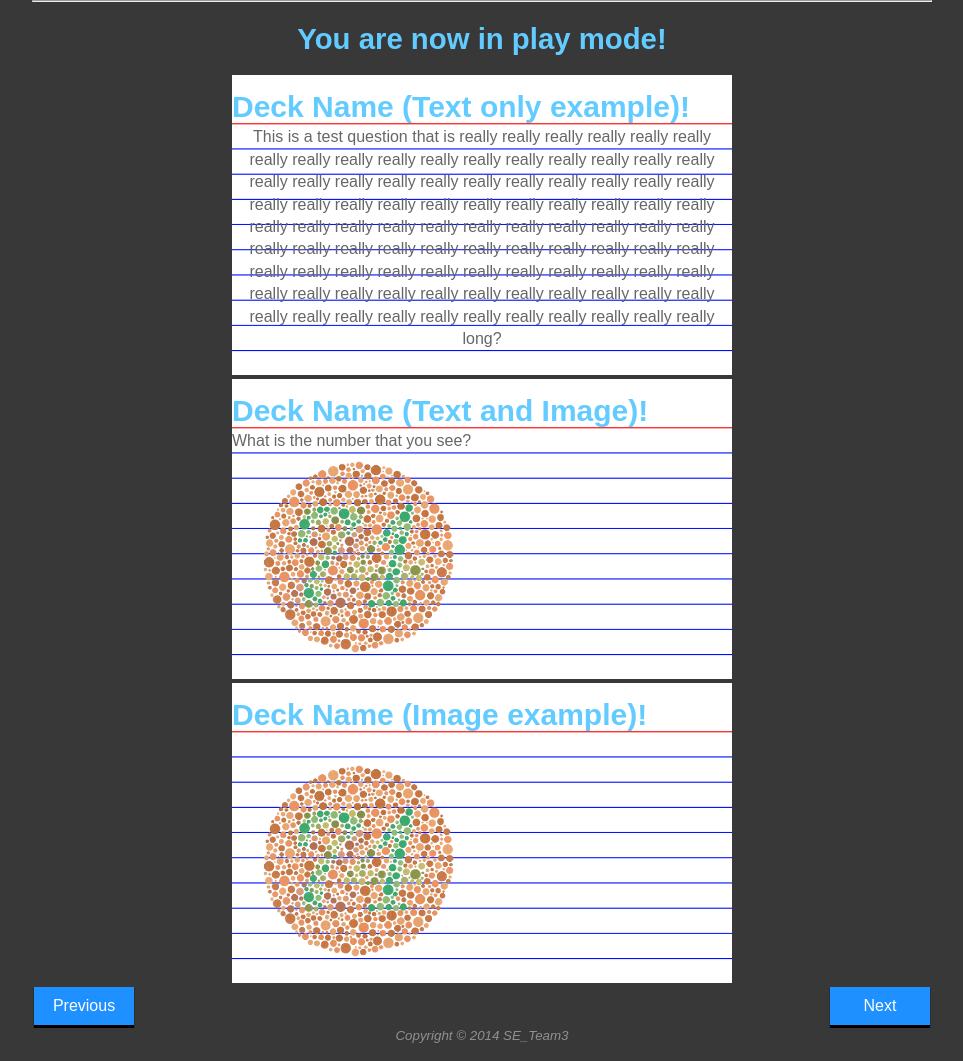
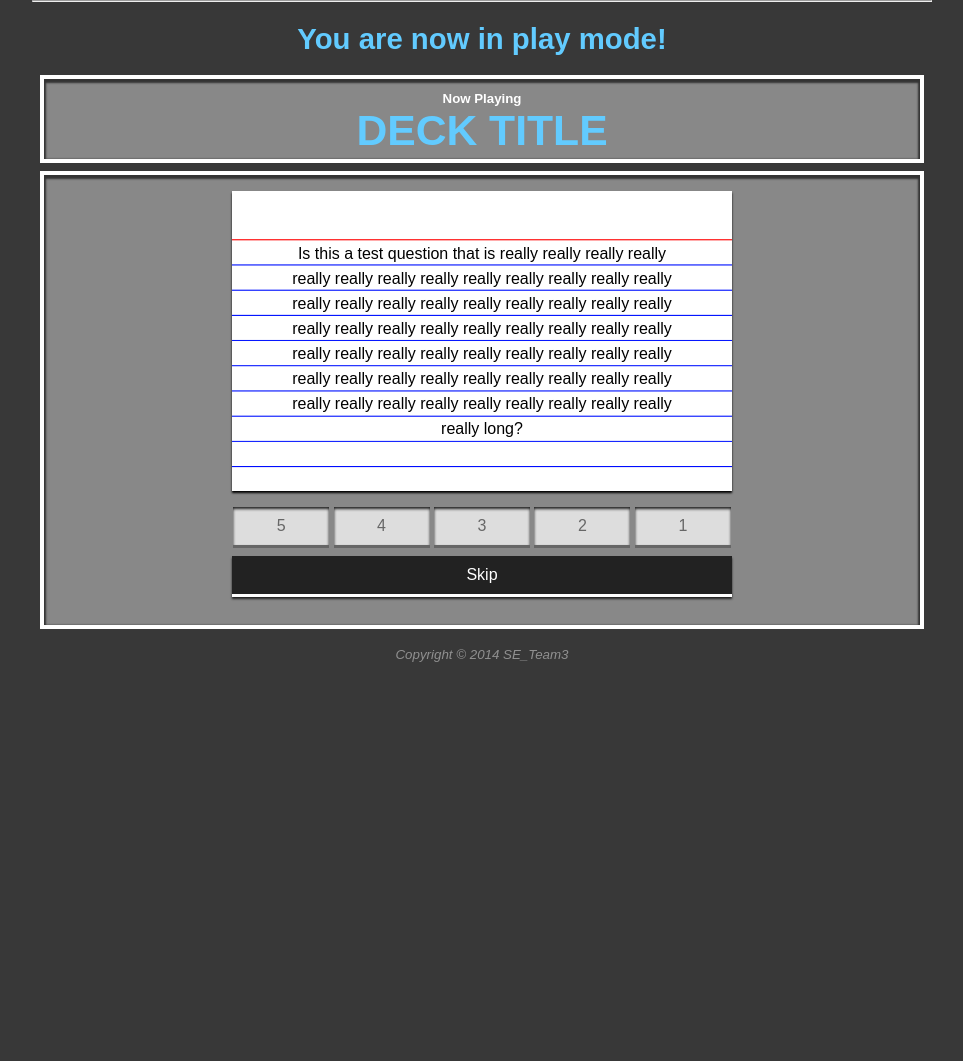
Before and after one commit to latreides/SE_Team3, a Django app: page /play/1 in a window 1280 px wide. Shown: the part 165-1226 px from the top of the page, without its empty margins (158-1121 px from the left). After the commit the page ends 827 px from the top, so only its background shows below. Run offline with Django 3.2, Linux system fonts and the light colour scheme; the visitor is signed in with stand-in values (Sample User, id 1).

Commit message:
Visual representation of play frame in place
Currently not functional, just visual. Difficulty rating not enabled by
default until the card is "flipped" by clicking on it. This can be
disabled by commenting out the window.onload function in play.js. None
of these files are "done."

```diff
--- a/flashcards/static/css/play_page.css
+++ b/flashcards/static/css/play_page.css
@@ -1,4 +1,5 @@
 .card {
+    /* box-shadow: 0px 2px 2px #444; */
     position: relative;
     color: #666;
     text-align: center;
@@ -38,3 +39,162 @@ a.btnRight{
     width: 100px;
     float: right;
 }
+
+#uiCard {
+    background-image: url('../img/card.png');
+    box-shadow: 0px 2px 2px black;
+    color: black;
+    cursor: pointer;
+    height: 300px;
+    margin-bottom: 16px;
+    margin-left: auto;
+    margin-right: auto;
+    max-width: 500px;
+    overflow: hidden;
+}
+
+#uiCard:hover {
+    box-shadow: 0px 0px 8px 4px white;
+}
+
+#uiTitle {
+    position: relative;
+    text-align: left;
+    top: 16px;
+}
+
+#uiQuestion {
+    line-height: 25px;
+    margin-left: auto;
+    margin-right: auto;
+    margin-top: 50px;
+    max-height: 200px;
+    max-width: 400px;
+    overflow: hidden;
+    position: relative;
+    text-align: center;
+}
+
+#deckTitle {
+    color: #62CBFF;
+    font-size: 32pt;
+    font-weight: bold;
+    text-align: center;
+}
+
+#playField {
+    padding-left: 8px;
+    padding-right: 8px;
+}
+
+#playField h5 {
+    margin: 0px;
+    margin-top: 8px;
+    text-align: center;
+}
+
+#playField > div{
+    background: #888;
+    border: white solid 4px;
+    box-shadow: 0px 2px 2px 2px #333 inset;
+    margin-bottom: 8px;
+    padding: 4px;
+}
+
+div #playFrame {
+    background: #888;
+    border: white solid 4px;
+    box-shadow: 0px 2px 2px 2px #333 inset;
+    margin-bottom: 8px;
+    padding: 16px;
+    padding-bottom: 4px;
+}
+
+#buttonPanel {
+    list-style: none;
+    margin: auto;
+    margin-bottom: 16px;
+    max-width: 500px;
+    padding: 0px;
+    text-align: center;
+}
+
+.uiButton {
+    background: #222;
+    border-bottom-style: solid;
+    border-bottom-width: medium;
+    border-bottom-color: white;
+    box-shadow: 0px 2px 2px #222;
+    color: white;
+    display: inline-block;
+    margin-bottom: 8px;
+    padding: 10px;
+    text-align: center;
+    width: 480px;
+}
+
+.uiButton:hover {
+    background: #555;
+    color: white;
+    box-shadow: 0px 2px 3px #222 inset;
+    cursor: pointer;
+}
+
+.uiButton-resize {
+    width: 76px;
+}
+
+.uiButtonDisabled, .uiButtonDisabled:hover {
+    background: #DDD;
+    border-bottom-style: solid;
+    border-bottom-width: medium;
+    border-bottom-color: #666;
+    box-shadow: 0px 2px 3px #222 inset;
+    color: #666;
+    cursor: default;
+    display: inline-block;
+    margin-bottom: 8px;
+    padding: 10px;
+    text-align: center;
+    width: 76px;
+}
+
+#ui5.uiButton {
+    background: red;
+    color: black;
+}
+#ui5.uiButton:hover {
+    background: #FC9B9B;
+}
+
+#ui4.uiButton {
+    background: orange;
+    color: black;
+}
+#ui4.uiButton:hover {
+    background: #FCC79B;
+}
+
+#ui3.uiButton {
+    background: yellow;
+    color: black;
+}
+#ui3.uiButton:hover {
+    background: #FCFA9B;
+}
+
+#ui2.uiButton {
+    background: #45FF45;
+    color: black;
+}
+#ui2.uiButton:hover {
+    background: #A8FFA8;
+}
+
+#ui1.uiButton {
+    background: #00F2FF;
+    color: black;
+}
+#ui1.uiButton:hover {
+    background: #B3FBFF;
+}
--- /dev/null
+++ b/flashcards/static/js/play.js
@@ -0,0 +1,57 @@
+var buttonsDisabled = false;
+
+window.onload = function() {
+    toggleButtons();
+    $("#uiCard").click(flip);
+};
+
+function loadXMLDoc() {
+    var xmlhttp;
+    if (window.XMLHttpRequest) {// code for IE7+, Firefox, Chrome, Opera, Safari
+        xmlhttp=new XMLHttpRequest();
+    } else {// code for IE6, IE5
+        xmlhttp=new ActiveXObject("Microsoft.XMLHTTP");
+    }
+    xmlhttp.onreadystatechange=function() {
+        if (xmlhttp.readyState==4 && xmlhttp.status==200) {
+            document.getElementById("myDiv").innerHTML="<h2>" + xmlhttp.responseText + "</h2>";
+        } else if (xmlhttp.readyState == 4 && xmlhttp.status == 404) {
+            document.getElementById("myDiv").innerHTML = "<em>404 - Not Found...?</em>";
+        } else {
+            document.getElementById("myDiv").innerHTML = "Loading...";
+        }
+    }
+    xmlhttp.open("GET","../static/info.txt",true);
+    xmlhttp.send();
+}
+
+function toggleButtons() {
+    buttonsDisabled = !buttonsDisabled;
+    $("#ui5").toggleClass("uiButton").toggleClass("uiButtonDisabled");
+    $("#ui4").toggleClass("uiButton").toggleClass("uiButtonDisabled");
+    $("#ui3").toggleClass("uiButton").toggleClass("uiButtonDisabled");
+    $("#ui2").toggleClass("uiButton").toggleClass("uiButtonDisabled");
+    $("#ui1").toggleClass("uiButton").toggleClass("uiButtonDisabled");
+
+    if (buttonsDisabled) {
+        $("#ui5").attr("title", "Please flip the card by clicking on it before rating its difficulty.");
+        $("#ui4").attr("title", "Please flip the card by clicking on it before rating its difficulty.");
+        $("#ui3").attr("title", "Please flip the card by clicking on it before rating its difficulty.");
+        $("#ui2").attr("title", "Please flip the card by clicking on it before rating its difficulty.");
+        $("#ui1").attr("title", "Please flip the card by clicking on it before rating its difficulty.");
+    } else {
+        $("#ui5").attr("title", "I don't know what I'm looking at.");
+        $("#ui4").attr("title", "I'm unfamiliar with this.");
+        $("#ui3").attr("title", "I'm familiar with this.");
+        $("#ui2").attr("title", "I'm comfortable with this.");
+        $("#ui1").attr("title", "I have mastered this.");
+    }
+}
+
+function flip() {
+    toggleButtons();
+}
+
+function exitStageLeft() {
+    // shove the current card out + left.
+}
--- a/flashcards/templates/play_deck_page.html
+++ b/flashcards/templates/play_deck_page.html
@@ -6,10 +6,47 @@
     <link rel="stylesheet" type="text/css" href="{% static 'css/play_page.css' %}" />
 {% endblock %}
 
+{% block javascript %}
+    {{block.super}}
+    <script type="text/javascript" src="{% static 'js/play.js' %}"></script>
+{% endblock %}
+
 {% block content %}
     <h1>You are now in play mode!</h1>
 
-    <div class="card">
+    <!--Testing element, also removed for presentation purposes -->
+    <!--div id="myDiv">
+        <h2>XML_HTTP</h2>
+    </div>
+    <button type="button" onclick="loadXMLDoc()">Change Content</button-->
+
+    <div id="playField">
+        <div>
+            <h5>Now Playing</h5>
+            <div id="deckTitle">DECK TITLE</div>
+        </div>
+        <div id="playFrame">
+            <div id="uiCard" title="Click to flip">
+                <!--h1 id="uiTitle">Deck Name : Card Number</h1-->
+                <div id="uiQuestion">
+                    Is this a test question that is really really really really really really really really really really really really really really really really really really really really really really really really really really really really really really really really really really really really really really really really really really really really really really really really really really really really really really really really really really really long?
+                </div>
+            </div>
+            <ul id="buttonPanel">
+                <!--div class="uiButton" id="uiPrev" title="Skip backward one card">Previous</div-->
+                <li class="uiButton uiButton-resize" id="ui5" title="I don't know what I'm looking at.">5</li>
+                <li class="uiButton uiButton-resize" id="ui4" title="I'm unfamiliar with this.">4</li>
+                <li class="uiButton uiButton-resize" id="ui3" title="I'm familiar with this.">3</li>
+                <li class="uiButton uiButton-resize" id="ui2" title="I'm comfortable with this.">2</li>
+                <li class="uiButton uiButton-resize" id="ui1" title="I have mastered this.">1</li>
+                <!--div class="uiButton" id="uiNext" title="Skip forward one card">Next</div--><br>
+                <div class="uiButton" id="uiNew" title="Skip this card.">Skip</div>
+            </ul>
+        </div>
+    </div>
+
+    <!-- Removed for presentation purposes -->
+    <!--div class="card">
         <h1 class="title">
             Deck Name (Text only example)!
         </h1>
@@ -50,5 +87,5 @@
             <li><a href="#" class="btnLeft">Previous</a></li>
             <li><a href="#" class="btnRight">Next</a></li>
         </ul>
-    </nav>
+    </nav-->
 {% endblock %}
```
Lines whose indentation alone changed are shown as unchanged.
